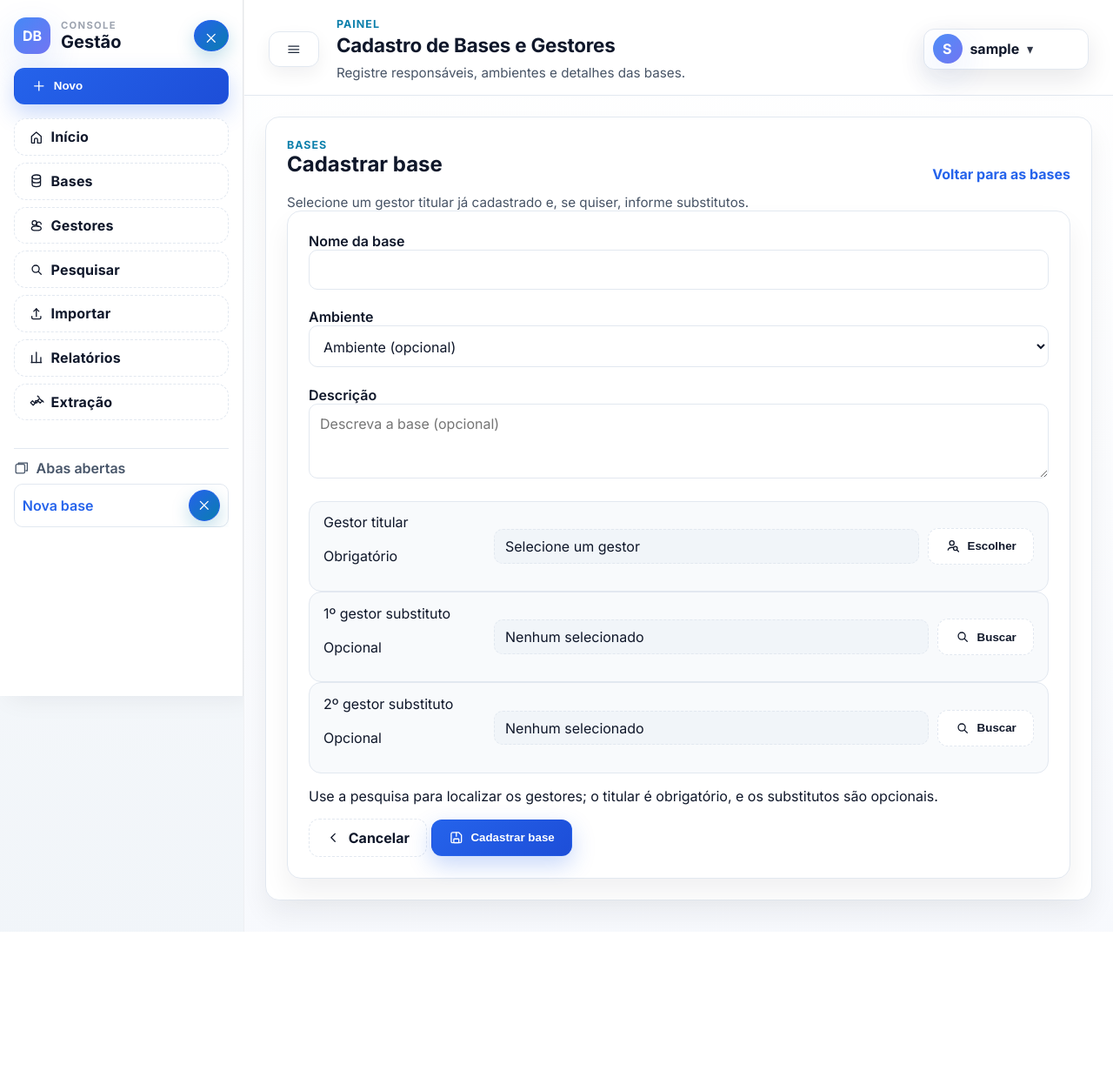
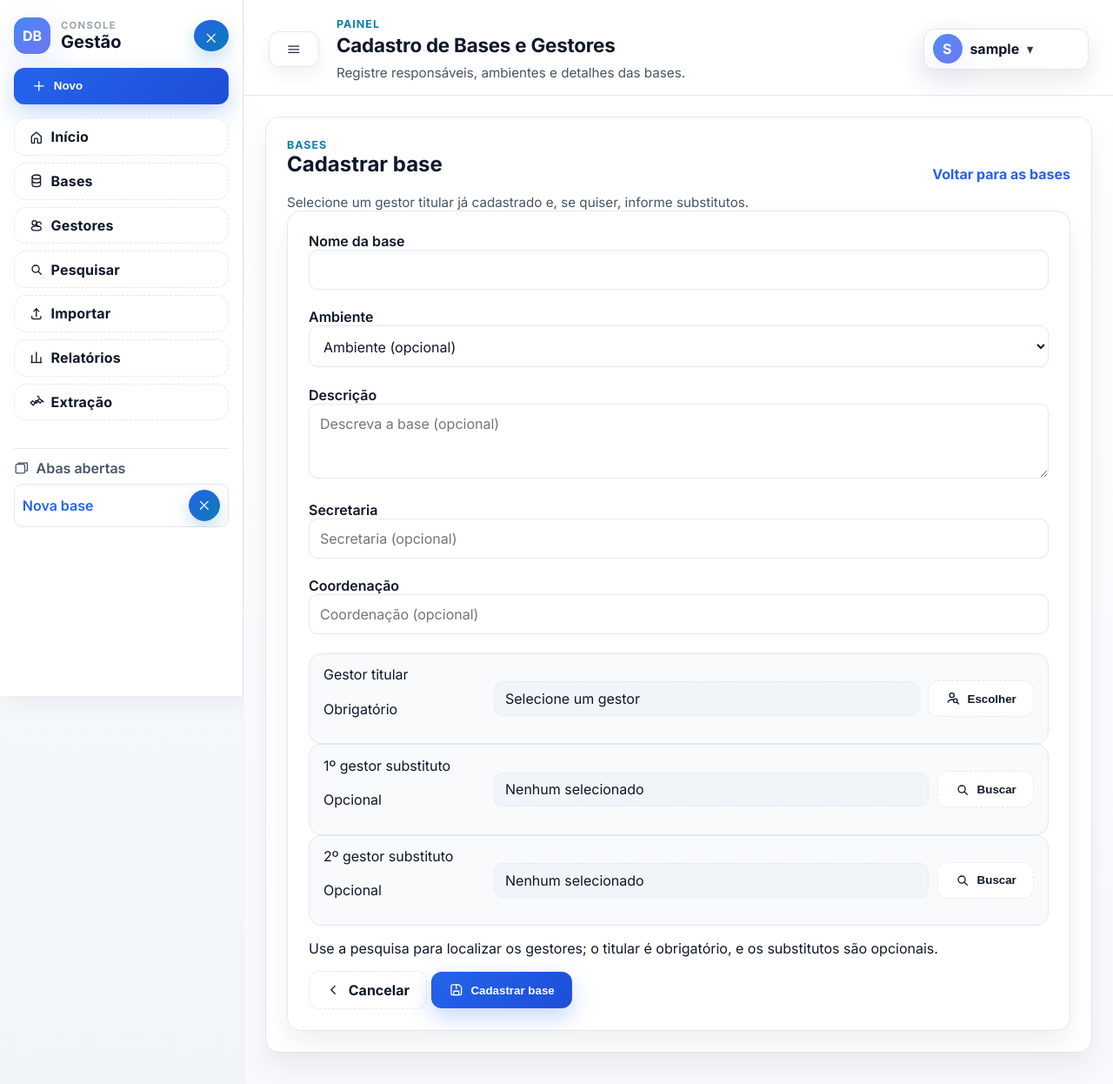
Before and after one commit to leandrojtv/Arquivos, a Flask app: page /bases/nova in a window 1280 px wide. Shown: the whole page at 87% size. Before the commit the page ends 1071 px from the top, so only its background shows below. Run offline with Flask 3, Linux system fonts and the light colour scheme; the visitor is signed in with stand-in values (Sample User, id 1); data comes from the database, SQL or seed files in the repository.

Commit message:
Add secretaria/coordenacao fields to base editing and export

```diff
--- a/app.py
+++ b/app.py
@@ -205,6 +205,8 @@ def init_db():
             name TEXT NOT NULL,
             ambiente TEXT,
             descricao TEXT,
+            secretaria TEXT,
+            coordenacao TEXT,
             gestor_id INTEGER NOT NULL,
             substituto1_id INTEGER,
             substituto2_id INTEGER,
@@ -248,6 +250,7 @@ def init_db():
     migrate_base_sizes()
     migrate_base_resource_links()
     migrate_base_audit()
+    migrate_base_org_fields()
     migrate_user_roles()
     migrate_extraction_resources()
     migrate_extraction_jobs()
@@ -350,6 +353,18 @@ def migrate_base_audit():
         conn.execute("ALTER TABLE bases ADD COLUMN last_updated_by TEXT")
     if "last_updated_at" not in names:
         conn.execute("ALTER TABLE bases ADD COLUMN last_updated_at TEXT")
+    conn.commit()
+    conn.close()
+
+
+def migrate_base_org_fields():
+    conn = sqlite3.connect(DB_PATH)
+    columns = conn.execute("PRAGMA table_info(bases)").fetchall()
+    names = {col[1] for col in columns}
+    if "secretaria" not in names:
+        conn.execute("ALTER TABLE bases ADD COLUMN secretaria TEXT")
+    if "coordenacao" not in names:
+        conn.execute("ALTER TABLE bases ADD COLUMN coordenacao TEXT")
     conn.commit()
     conn.close()
 
@@ -2007,6 +2022,8 @@ def add_base():
     name = request.form.get("name", "").strip()
     ambiente = request.form.get("ambiente", "").strip()
     descricao = request.form.get("descricao", "").strip()
+    secretaria = request.form.get("secretaria", "").strip()
+    coordenacao = request.form.get("coordenacao", "").strip()
     gestor_id = parse_gestor_id(request.form.get("gestor_id", ""))
     sub1_id = parse_gestor_id(request.form.get("substituto1_id", ""))
     sub2_id = parse_gestor_id(request.form.get("substituto2_id", ""))
@@ -2033,15 +2050,17 @@ def add_base():
     execute_db(
         """
         INSERT INTO bases (
-            name, ambiente, descricao, gestor_id, substituto1_id, substituto2_id,
+            name, ambiente, descricao, secretaria, coordenacao, gestor_id, substituto1_id, substituto2_id,
             source_connector, last_updated_by, last_updated_at
         )
-        VALUES (?, ?, ?, ?, ?, ?, ?, ?, ?)
+        VALUES (?, ?, ?, ?, ?, ?, ?, ?, ?, ?, ?)
         """,
         (
             name,
             ambiente or None,
             descricao or None,
+            secretaria or None,
+            coordenacao or None,
             gestor_id,
             sub1_id,
             sub2_id,
@@ -2072,6 +2091,8 @@ def update_base(base_id):
     name = request.form.get("name", "").strip()
     ambiente = request.form.get("ambiente", "").strip()
     descricao = request.form.get("descricao", "").strip()
+    secretaria = request.form.get("secretaria", "").strip()
+    coordenacao = request.form.get("coordenacao", "").strip()
     gestor_id = parse_gestor_id(request.form.get("gestor_id", ""))
     sub1_id = parse_gestor_id(request.form.get("substituto1_id", ""))
     sub2_id = parse_gestor_id(request.form.get("substituto2_id", ""))
@@ -2098,7 +2119,7 @@ def update_base(base_id):
     execute_db(
         """
         UPDATE bases
-        SET name = ?, ambiente = ?, descricao = ?, gestor_id = ?, substituto1_id = ?, substituto2_id = ?,
+        SET name = ?, ambiente = ?, descricao = ?, secretaria = ?, coordenacao = ?, gestor_id = ?, substituto1_id = ?, substituto2_id = ?,
             last_updated_by = ?, last_updated_at = ?
         WHERE id = ?
         """,
@@ -2106,6 +2127,8 @@ def update_base(base_id):
             name,
             ambiente or None,
             descricao or None,
+            secretaria or None,
+            coordenacao or None,
             gestor_id,
             sub1_id,
             sub2_id,
@@ -2303,6 +2326,8 @@ def export_bases_search():
         "Base",
         "Ambiente",
         "Descrição",
+        "Secretaria",
+        "Coordenação",
         "Gestor titular",
         "1º substituto",
         "2º substituto",
@@ -2314,6 +2339,8 @@ def export_bases_search():
                 base["name"],
                 base["ambiente"] or "",
                 base["descricao"] or "",
+                base["secretaria"] or "",
+                base["coordenacao"] or "",
                 base["gestor_name"] or "",
                 base["sub1_name"] or "",
                 base["sub2_name"] or "",
--- a/templates/base_form.html
+++ b/templates/base_form.html
@@ -26,6 +26,14 @@
     <label>Descrição
       <textarea name="descricao" rows="3" placeholder="Descreva a base (opcional)">{{ base['descricao'] or '' if base else '' }}</textarea>
     </label>
+    <div class="grid two">
+      <label>Secretaria
+        <input type="text" name="secretaria" value="{{ base['secretaria'] if base else '' }}" placeholder="Secretaria (opcional)" />
+      </label>
+      <label>Coordenação
+        <input type="text" name="coordenacao" value="{{ base['coordenacao'] if base else '' }}" placeholder="Coordenação (opcional)" />
+      </label>
+    </div>
     <div class="grid two">
       <div class="picker-field">
         <div class="picker-label">
```
